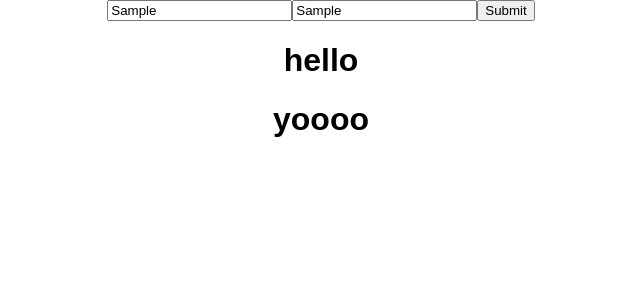
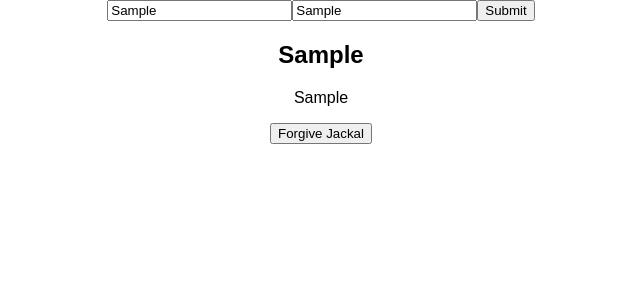
Before and after one commit to bcgodfrey91/grudge-bin, a React (Create React App) app: page / in a window 1280 px wide. Both pictures are taken after typing "Sample", "Sample" into the empty fields and a click on the input "Submit". Shown: the top 300 px of the page, without its empty margins (319-959 px from the left). Built offline with nearby package versions, Linux system fonts and the light colour scheme.

Commit message:
Add ability to add and render new jackals

```diff
--- a/package.json
+++ b/package.json
@@ -3,6 +3,7 @@
   "version": "0.1.0",
   "private": true,
   "devDependencies": {
+    "axios": "^0.15.3",
     "react-scripts": "0.8.5"
   },
   "dependencies": {
--- a/src/components/Jackal.js
+++ b/src/components/Jackal.js
@@ -3,9 +3,12 @@ import '../App.css'
 
 class Jackal extends Component {
   render() {
+    const { jackal } = this.props
     return (
       <div className="jackal-container">
-        <h1>yoooo</h1>
+        <h2 className="jackal-name">{jackal.name}</h2>
+        <p className="jackal-reason">{jackal.reason}</p>
+        <button>Forgive Jackal</button>
       </div>
     );
   }
--- a/src/components/JackalList.js
+++ b/src/components/JackalList.js
@@ -3,11 +3,23 @@ import Jackal from './Jackal'
 import '../App.css'
 
 class JackalList extends Component {
+  renderJackals() {
+    return this.props.jackals.map((jackal, index) => {
+      return(
+        <div key={index}>
+          <Jackal
+            jackal={jackal}
+          />
+        </div>
+      )
+    })
+  }
+
+
   render() {
     return (
       <div className="jackal-list-container">
-        <h1>hello</h1>
-        <Jackal />
+        {this.renderJackals()}
       </div>
     );
   }
```
